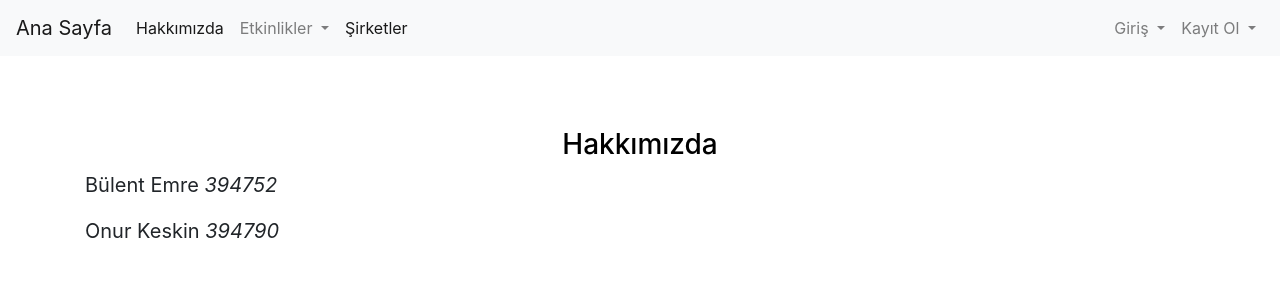
After one commit to BulentEmreMollamehmetoglu/WebProje, a Flask app: page /about in a window 1280 px wide. The commit adds this page. Shown: the top 300 px of the page. Run offline with Flask 2, Linux system fonts and the light colour scheme; some libraries are stand-ins or nearby versions.

Commit message:
son degisiklikler

```diff
--- a/main.py
+++ b/main.py
@@ -383,12 +383,12 @@ def create_event():
         event_photo = form.event_photo.data
         event_speakers = form.event_speakers.data
 
-
         cursor = mysql.connection.cursor()#Veritabanı üzerinde gerekli işlemleri yapabilmek için bir cursor oluşturduk
-
+        cursor2 = mysql.connection.cursor()
         query = "INSERT into etkinlikler(event_company,event_name,event_description,event_time,event_start_time,event_finish_time,event_place,event_photo,event_speakers) VALUES(%s,%s,%s,%s,%s,%s,%s,%s,%s)"
+        query2 = "INSERT into firma(company_name,company_description,company_address,company_authorized_person,company_image) VALUES(%s,%s,%s,%s,%s)"
         cursor.execute(query,(event_company,event_name,event_description,event_time,event_start_time,event_finish_time,event_place,event_photo,event_speakers))
-
+        cursor2.execute(query2,(event_company,event_description,event_place,event_speakers,event_photo))
         mysql.connection.commit()
         cursor.close()
         flash(" Başarıyla etkinlik eklendi! ","success") #Hemen bir sonraki request işleminde bu flash mesajını yayınlayabilmiş olacağız
--- /dev/null
+++ b/templates/about.html
@@ -0,0 +1,23 @@
+{% extends "layout.html" %}
+{% block body %}
+
+<style>
+            body{
+                background-image: url('');
+                background-repeat: no-repeat;
+                background-attachment: fixed;
+                background-size: cover;
+                margin: 0;
+                border: 0;
+            }
+            p{
+                font-size: 20px;
+            }
+        </style>
+        <h3 style="text-align:center;color:black">Hakkımızda</h3>
+        <p>Bülent Emre <i>394752</i></p>
+        <p>Onur Keskin <i>394790</i></p>
+    </div>
+
+
+{% endblock %}
--- a/templates/create_event.html
+++ b/templates/create_event.html
@@ -9,9 +9,8 @@
 
 
 <style>
-@import url('https://wallpaperaccess.com/full/1198415.jpg');
 body{
-    background-image: url('');
+    background-image: url('https://wallpaper.dog/large/20512828.jpg');
     background-repeat: no-repeat;
     background-attachment: fixed;
     background-size: cover;
@@ -127,7 +126,7 @@ hr{
             {{ render_field(form.event_photo)}}
             {{ render_field(form.event_speakers)}}
 
-            <button type="submit" class="btn btn-danger">Kayıt Ol</button>
+            <button type="submit" class="btn btn-danger">Oluştur</button>
           </form>
     </div>
 
--- a/templates/includes/navbar.html
+++ b/templates/includes/navbar.html
@@ -7,7 +7,7 @@
     <div class="collapse navbar-collapse" id="navbarSupportedContent">
       <ul class="navbar-nav mr-auto">
         <li class="nav-item active">
-          <a class="nav-link" href="#">Hakkımızda <span class="sr-only">(current)</span></a>
+          <a class="nav-link" href="/about">Hakkımızda <span class="sr-only">(current)</span></a>
         </li>
         {% if session["admin_logged_in"] %}
           <li class="nav-item active">
```
Also changed, not shown: templates/sirketler.html (+13 -4 lines).
